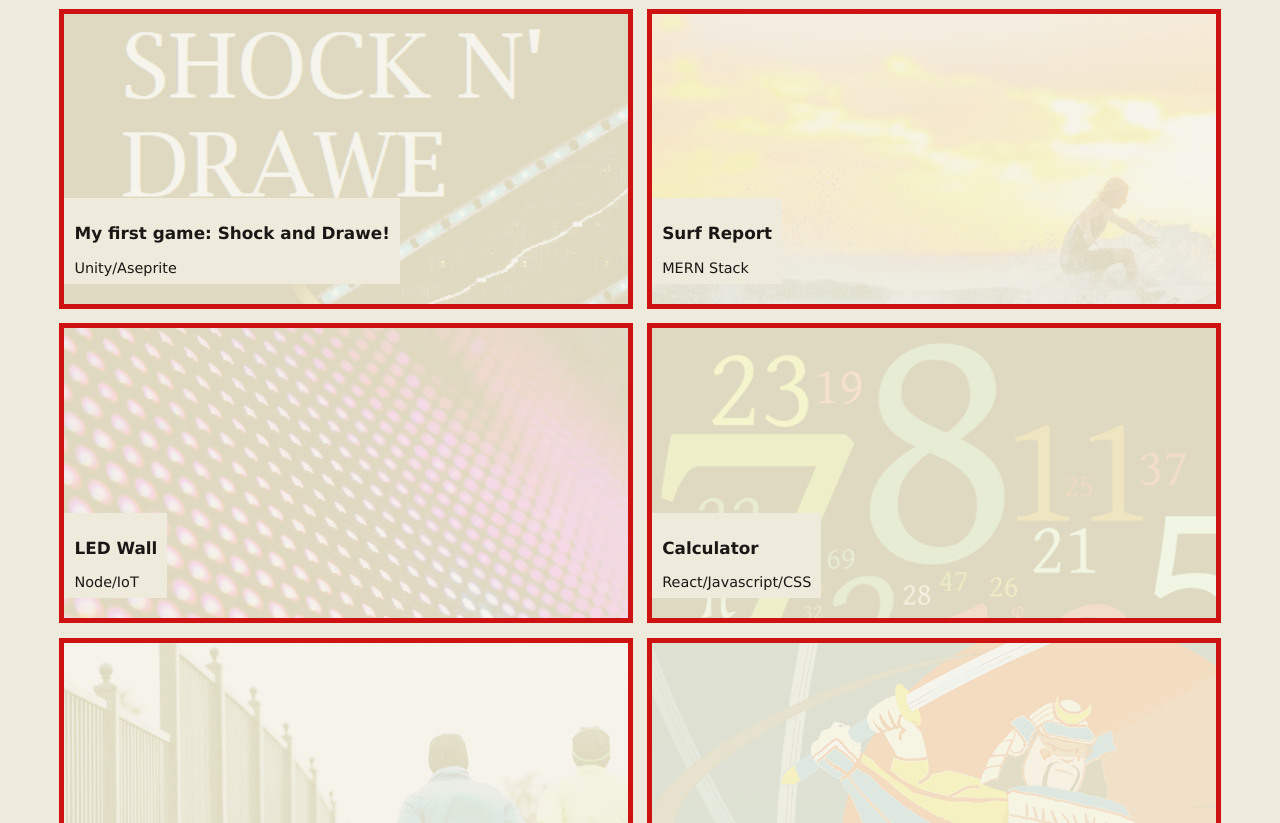
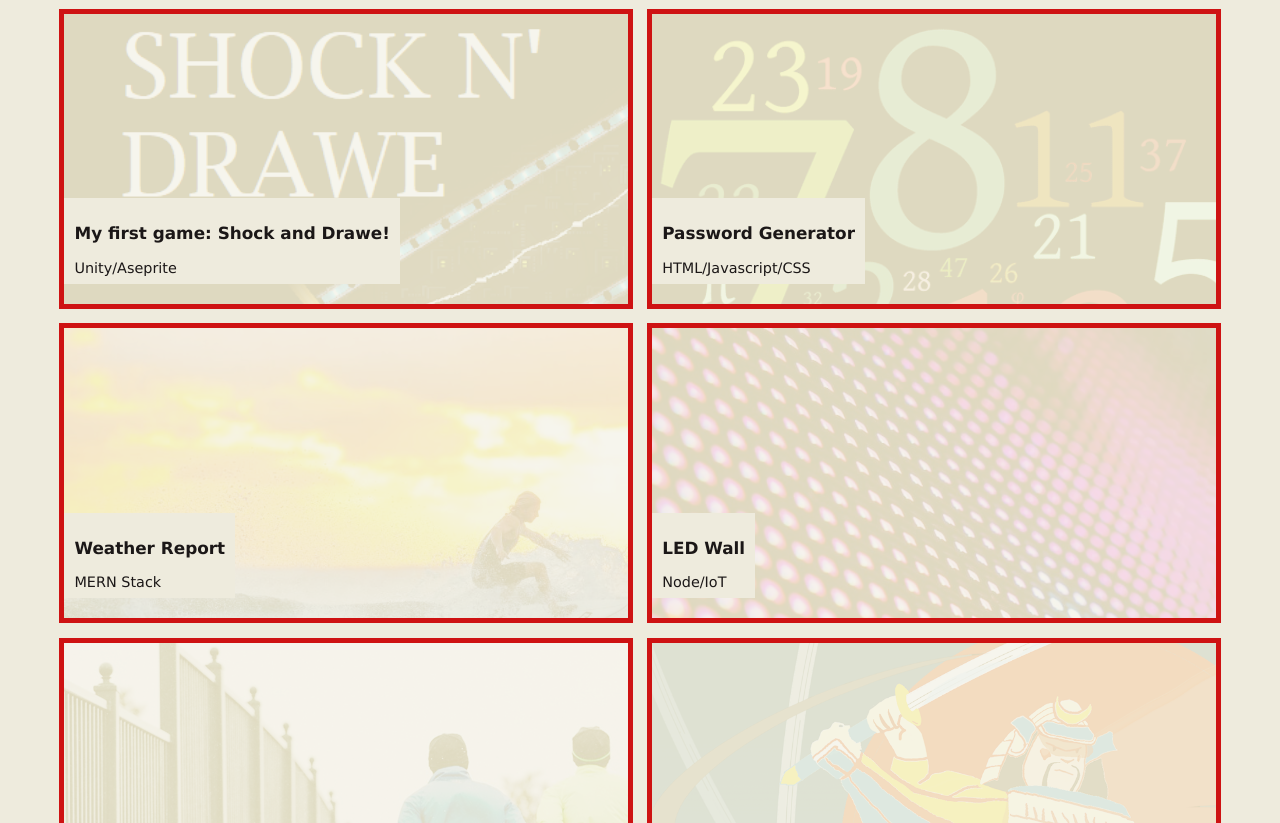
Before and after one commit to adelalama/Portfolio, a plain HTML site: page index.html in a window 1280 px wide. Shown: the part 371-1194 px from the top of the page. Drawn offline with Linux system fonts and the light colour scheme; files whose address does not match are found by name.

Commit message:
added 2 working pages

```diff
--- a/index.html
+++ b/index.html
@@ -44,9 +44,16 @@
           </div>
         </a>
 
-        <a href = "#" class = "flex-item surf" >
+        <a href = "https://github.com/adelalama/PasswordGenerator" class = "flex-item calculator">
           <div>
-            <h3>Surf Report</h3>
+            <h3>Password Generator</h3>
+            <span>HTML/Javascript/CSS</span>
+          </div>
+        </a>
+
+        <a href = "https://github.com/adelalama/Weather-Dashboard" class = "flex-item surf" >
+          <div>
+            <h3>Weather Report</h3>
             <span>MERN Stack</span>
           </div>
         </a>
@@ -55,13 +62,6 @@
           <div>
             <h3>LED Wall</h3>
             <span>Node/IoT</span>
-          </div>
-        </a>
-
-        <a href = "#" class = "flex-item calculator">
-          <div>
-            <h3>Calculator</h3>
-            <span>React/Javascript/CSS</span>
           </div>
         </a>
 
```
